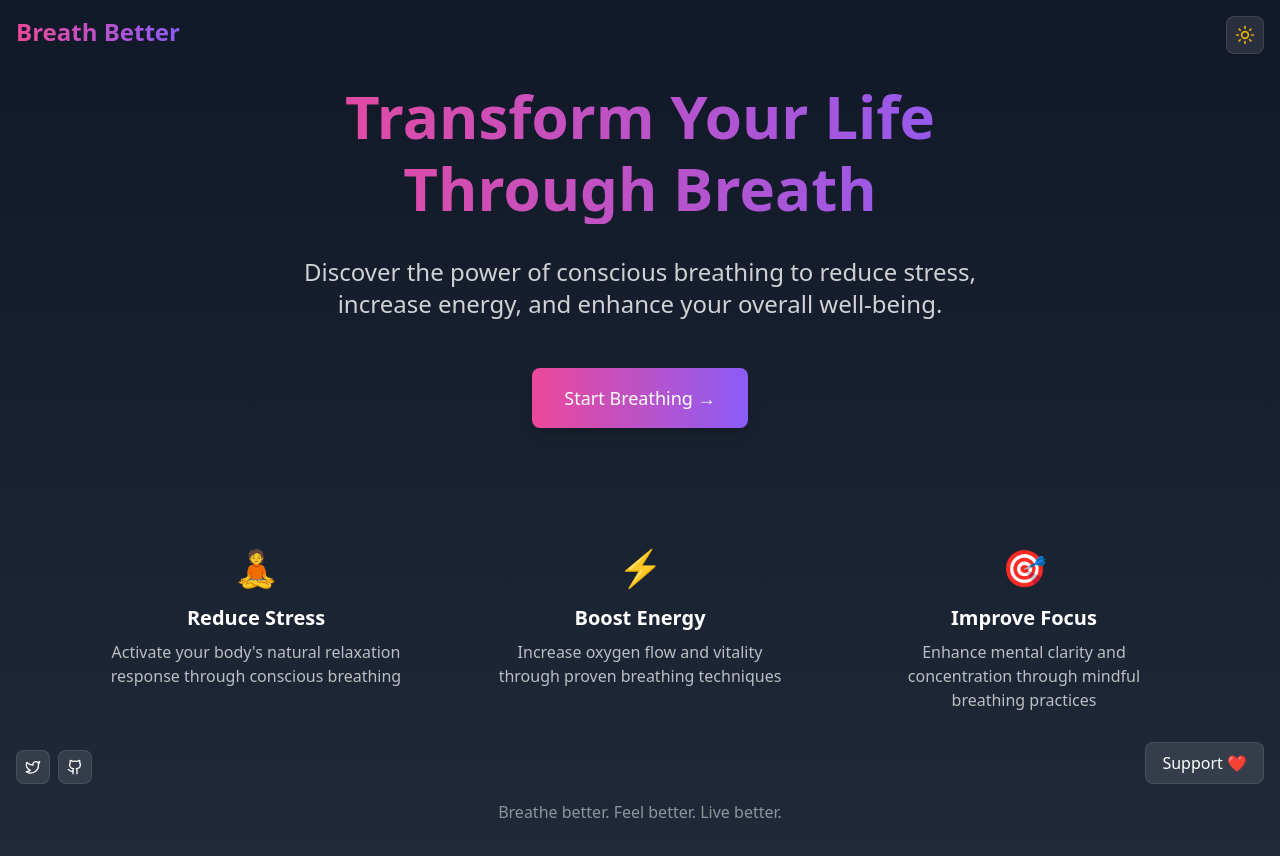
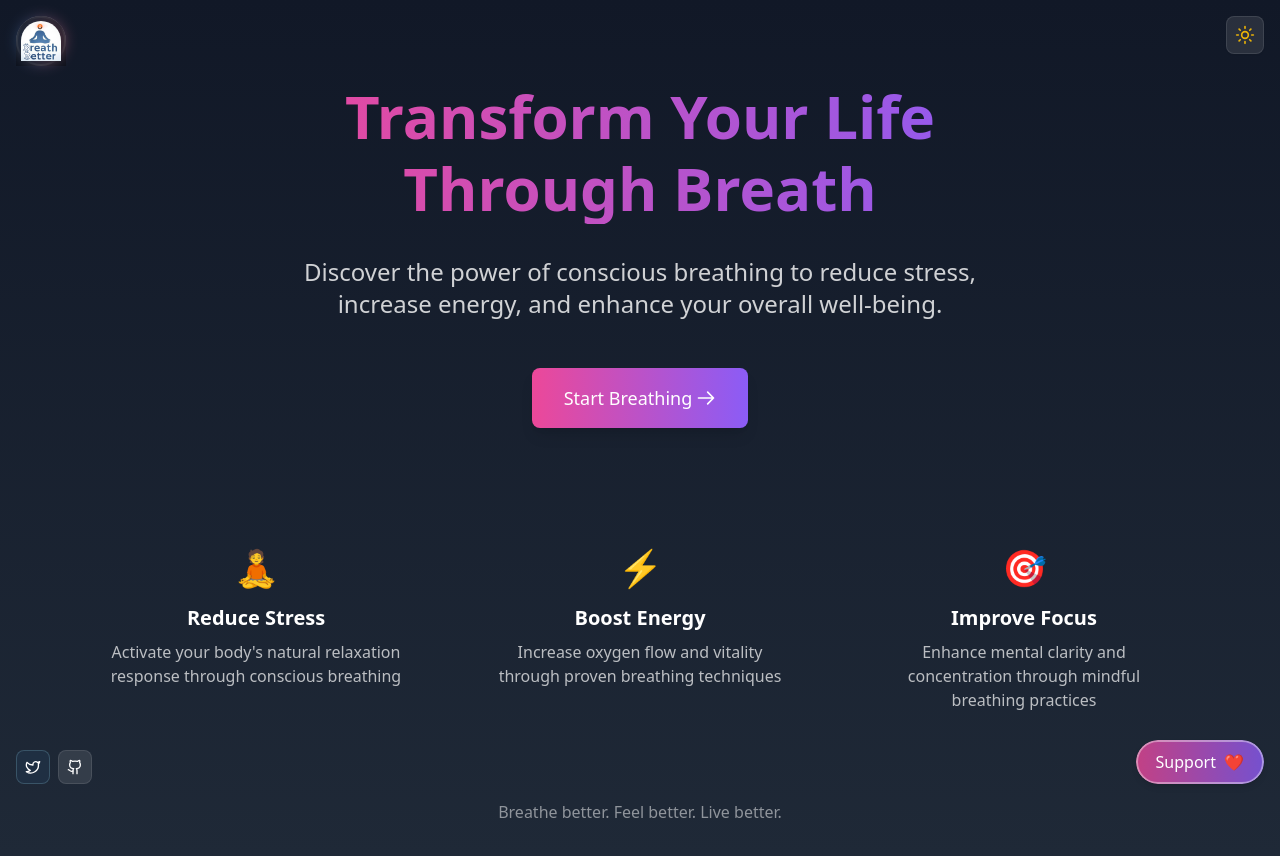
Before and after one commit to Chepenik/breathbetter, a Next.js app: page / in a window 1280 px wide. Built offline with nearby package versions, Linux system fonts and the light colour scheme.

Commit message:
better logo better buttons better app

```diff
--- a/app/page.tsx
+++ b/app/page.tsx
@@ -44,10 +44,20 @@ export default function Home() {
             href="/practice"
             className="inline-flex items-center px-6 py-3 sm:px-8 sm:py-4 text-base sm:text-lg font-medium text-white
                      bg-gradient-to-r from-pink-500 to-violet-500 rounded-lg
-                     hover:from-pink-600 hover:to-violet-600 transform hover:-translate-y-1
-                     transition-all duration-300 shadow-lg hover:shadow-xl"
+                     hover:from-pink-600 hover:to-violet-600
+                     transform hover:-translate-y-1 hover:scale-105
+                     transition-all duration-300 shadow-lg hover:shadow-xl
+                     relative overflow-hidden group"
           >
-            Start Breathing →
+            <span className="absolute inset-0 w-full h-full bg-gradient-to-r from-violet-600 to-pink-600 opacity-0
+                  group-hover:opacity-100 transition-opacity duration-300"></span>
+            <span className="relative z-10 flex items-center">
+              Start Breathing
+              <svg className="ml-1 w-5 h-5 transform group-hover:translate-x-1 transition-transform duration-300"
+                   fill="none" viewBox="0 0 24 24" stroke="currentColor">
+                <path strokeLinecap="round" strokeLinejoin="round" strokeWidth={2} d="M14 5l7 7m0 0l-7 7m7-7H3" />
+              </svg>
+            </span>
           </Link>
         </div>
 
--- a/components/Navigation.tsx
+++ b/components/Navigation.tsx
@@ -1,16 +1,101 @@
 "use client";
 
 import Link from "next/link";
+import Image from "next/image";
+import { motion } from "framer-motion";
+import { useState } from "react";
 
 export function Navigation() {
+  const [isHovering, setIsHovering] = useState(false);
+
   return (
     <nav className="absolute top-0 left-0 right-0 p-3 sm:p-4 z-10">
       <div className="max-w-7xl mx-auto">
-        <Link
-          href="/"
-          className="text-xl sm:text-2xl font-bold bg-clip-text text-transparent bg-gradient-to-r from-pink-500 to-violet-500"
-        >
-          Breath Better
+        <Link href="/">
+          <motion.div
+            className="relative w-[50px] h-[50px] overflow-visible"
+            onHoverStart={() => setIsHovering(true)}
+            onHoverEnd={() => setIsHovering(false)}
+            whileHover={{ scale: 1.1 }}
+            whileTap={{ scale: 0.95 }}
+          >
+            {/* Glow effect */}
+            <motion.div
+              className="absolute inset-0 rounded-full"
+              initial={{ opacity: 0.5, scale: 0.9 }}
+              animate={{
+                opacity: isHovering ? 0.8 : 0.5,
+                scale: isHovering ? 1.2 : 0.9
+              }}
+              transition={{ duration: 0.5 }}
+              style={{
+                filter: "blur(8px)",
+                background: "linear-gradient(to right, #3674B5, #FF748B)"
+              }}
+            />
+
+            {/* Rotating border */}
+            <motion.div
+              className="absolute inset-0 rounded-full border-2 border-white/30"
+              animate={{
+                rotate: isHovering ? 360 : 0,
+                borderWidth: isHovering ? "3px" : "2px",
+                borderColor: isHovering ? "rgba(255, 255, 255, 0.6)" : "rgba(255, 255, 255, 0.3)"
+              }}
+              transition={{ duration: 2, repeat: isHovering ? Infinity : 0, ease: "linear" }}
+            />
+
+            {/* Logo container */}
+            <motion.div
+              className="absolute inset-0 bg-black/30 backdrop-blur-sm rounded-t-full flex items-center justify-center overflow-hidden"
+              animate={{
+                backgroundColor: isHovering ? "rgba(0, 0, 0, 0.5)" : "rgba(0, 0, 0, 0.3)"
+              }}
+              transition={{ duration: 0.3 }}
+            >
+              <motion.div
+                animate={{
+                  scale: isHovering ? 1.1 : 1
+                }}
+                transition={{ duration: 0.3 }}
+              >
+                <Image
+                  src="/breathbetterlogo.png"
+                  alt="Breath Better Logo"
+                  width={40}
+                  height={40}
+                  className="rounded-t-full"
+                />
+              </motion.div>
+            </motion.div>
+
+            {/* Simplified particles effect on hover */}
+            {isHovering && (
+              <>
+                {[...Array(4)].map((_, i) => (
+                  <motion.div
+                    key={i}
+                    className="absolute w-1 h-1 bg-white rounded-full"
+                    initial={{
+                      x: 25,
+                      y: 25,
+                      opacity: 1
+                    }}
+                    animate={{
+                      x: 25 + Math.cos(i * 90 * Math.PI / 180) * 35,
+                      y: 25 + Math.sin(i * 90 * Math.PI / 180) * 35,
+                      opacity: 0
+                    }}
+                    transition={{
+                      duration: 0.8,
+                      repeat: Infinity,
+                      repeatType: "loop"
+                    }}
+                  />
+                ))}
+              </>
+            )}
+          </motion.div>
         </Link>
       </div>
     </nav>
--- a/components/PatternSelector.tsx
+++ b/components/PatternSelector.tsx
@@ -24,12 +24,11 @@ export function PatternSelector({
           );
           if (newPattern) onPatternChange(newPattern);
         }}
-        className="px-4 py-2 sm:px-6 sm:py-3 bg-gray-800 text-white rounded-lg
-                   border border-gray-700 focus:outline-none focus:ring-2
-                   focus:ring-pink-500 appearance-none cursor-pointer
-                   hover:bg-gray-700 transition-all duration-300 text-sm sm:text-base w-full max-w-[250px] sm:max-w-none
-                   dark:bg-gray-800 dark:text-white bg-slate-200 text-slate-800"
-        style={{ backgroundColor: 'var(--select-bg, rgb(31 41 55))' }}
+        className="px-4 py-2 sm:px-6 sm:py-3 text-white rounded-lg
+                   border border-[#578FCA]/30 focus:outline-none focus:ring-2
+                   focus:ring-[#FF748B] appearance-none cursor-pointer
+                   hover:bg-[#3674B5]/80 transition-all duration-300 text-sm sm:text-base w-full max-w-[250px] sm:max-w-none"
+        style={{ backgroundColor: 'var(--color-primary, #3674B5)' }}
       >
         {patterns.map((pattern: Pattern) => (
           <option
--- a/components/SocialLinks.tsx
+++ b/components/SocialLinks.tsx
@@ -7,9 +7,10 @@ export function SocialLinks() {
         href="https://x.com/conorchepenik"
         target="_blank"
         rel="noopener noreferrer"
-        className="p-2 rounded-lg bg-slate-200/10 dark:bg-white/10 text-slate-900 dark:text-white
-                 hover:bg-slate-200/20 dark:hover:bg-white/20 transition-all duration-300
-                 border border-slate-200/10 dark:border-white/10"
+        className="p-2 rounded-lg text-white
+                 hover:bg-[#578FCA]/20 transition-all duration-300
+                 border border-[#A1E3F9]/20"
+        style={{ backgroundColor: 'rgba(54, 116, 181, 0.1)' }}
         aria-label="Follow on X (Twitter)"
       >
         <Twitter className="w-4 h-4" />
--- a/components/SupportButton.tsx
+++ b/components/SupportButton.tsx
@@ -2,20 +2,109 @@
 
 import { useState } from "react";
 import TipButton from "./TipButton";
+import { motion } from "framer-motion";
 
 export function SupportButton() {
   const [isTipModalOpen, setIsTipModalOpen] = useState(false);
+  const [isHovering, setIsHovering] = useState(false);
 
   return (
     <>
-      <button
+      <motion.button
         onClick={() => setIsTipModalOpen(true)}
-        className="fixed bottom-4 right-4 px-4 py-2 bg-slate-200/80 dark:bg-white/10 text-slate-800 dark:text-white rounded-lg
-                 hover:bg-slate-300/80 dark:hover:bg-white/20 transition-all duration-300 border border-slate-300/50 dark:border-white/10
-                 z-10 text-sm md:text-base shadow-sm"
+        onHoverStart={() => setIsHovering(true)}
+        onHoverEnd={() => setIsHovering(false)}
+        whileHover={{ scale: 1.05 }}
+        whileTap={{ scale: 0.95 }}
+        className="fixed bottom-4 right-4 px-5 py-2.5 rounded-full
+                 z-10 text-sm md:text-base shadow-md overflow-hidden"
       >
-        Support ❤️
-      </button>
+        {/* Background glow */}
+        <motion.div
+          className="absolute inset-0 bg-gradient-to-r from-pink-500 to-violet-500 rounded-full opacity-80"
+          animate={{
+            scale: isHovering ? [1, 1.05, 1] : 1,
+          }}
+          transition={{
+            duration: 1.5,
+            repeat: isHovering ? Infinity : 0,
+            ease: "easeInOut"
+          }}
+        />
+
+        {/* Pulsing border */}
+        <motion.div
+          className="absolute inset-0 rounded-full border-2 border-white/40"
+          animate={{
+            scale: isHovering ? [1, 1.08, 1] : 1,
+            borderColor: isHovering ? ["rgba(255,255,255,0.4)", "rgba(255,255,255,0.7)", "rgba(255,255,255,0.4)"] : "rgba(255,255,255,0.4)"
+          }}
+          transition={{
+            duration: 2,
+            repeat: isHovering ? Infinity : 0,
+            ease: "easeInOut"
+          }}
+        />
+
+        {/* Text container */}
+        <motion.div
+          className="relative flex items-center justify-center gap-2 text-white font-medium"
+          animate={{
+            y: isHovering ? [0, -2, 0] : 0
+          }}
+          transition={{
+            duration: 1,
+            repeat: isHovering ? Infinity : 0,
+            ease: "easeInOut"
+          }}
+        >
+          <span>Support</span>
+
+          {/* Animated heart */}
+          <motion.span
+            animate={{
+              scale: isHovering ? [1, 1.3, 1] : 1,
+              rotate: isHovering ? [0, 10, -10, 0] : 0
+            }}
+            transition={{
+              duration: 0.8,
+              repeat: isHovering ? Infinity : 0,
+              ease: "easeInOut"
+            }}
+            className="inline-block"
+          >
+            ❤️
+          </motion.span>
+        </motion.div>
+
+        {/* Floating particles */}
+        {isHovering && (
+          <>
+            {[...Array(3)].map((_, i) => (
+              <motion.div
+                key={i}
+                className="absolute w-1 h-1 bg-white rounded-full"
+                initial={{
+                  x: "50%",
+                  y: "50%",
+                  opacity: 1
+                }}
+                animate={{
+                  x: `calc(50% + ${Math.cos(i * 120 * Math.PI / 180) * 30}px)`,
+                  y: `calc(50% + ${Math.sin(i * 120 * Math.PI / 180) * 30}px)`,
+                  opacity: 0
+                }}
+                transition={{
+                  duration: 1,
+                  repeat: Infinity,
+                  repeatType: "loop",
+                  delay: i * 0.2
+                }}
+              />
+            ))}
+          </>
+        )}
+      </motion.button>
 
       <TipButton
         isOpen={isTipModalOpen}
--- a/components/TipButton.tsx
+++ b/components/TipButton.tsx
@@ -72,7 +72,7 @@ const TipButton: React.FC<TipButtonProps> = ({ isOpen, onClose }) => {
           </div>
 
           <p className="text-center text-slate-900 dark:text-gray-300 font-medium mt-4 sm:mt-6 text-xs sm:text-sm">
-            Thank you for supporting Breath Better! 🙏
+            Thank you for supporting Breath Better and open source software! 🙏
           </p>
         </div>
       </div>
```
Also changed, not shown: public/breathbetterlogo.png (added).
